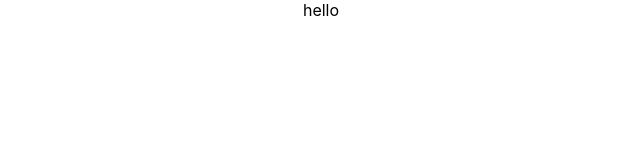
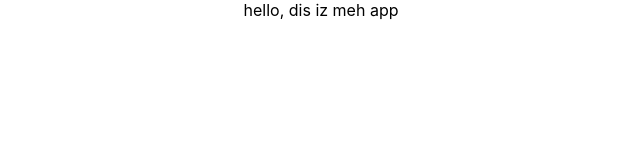
Before and after one commit to bw-0719-iworship/iworship-FE, a React (Create React App) app in the folder main-app/: page / in a window 1280 px wide. Shown: the top 160 px of the page, without its empty margins (319-959 px from the left). Built offline with nearby package versions, Linux system fonts and the light colour scheme.

Commit message:
adding dependencies and components

```diff
--- a/main-app/package.json
+++ b/main-app/package.json
@@ -12,6 +12,7 @@
     "react-redux": "^7.1.0",
     "react-scripts": "3.0.1",
     "redux": "^4.0.4",
+    "router": "^1.3.3",
     "sass": "^1.22.7"
   },
   "scripts": {
--- a/main-app/src/App.js
+++ b/main-app/src/App.js
@@ -3,7 +3,7 @@ import React from 'react';
 function App() {
   return (
     <div className="App">
-      hello
+      hello, dis iz meh app
     </div>
   );
 }
```
Also changed, not shown: 1 other file (tests, documents, lock files or other folders).
